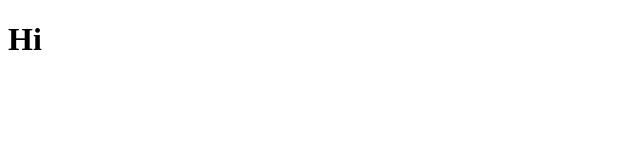
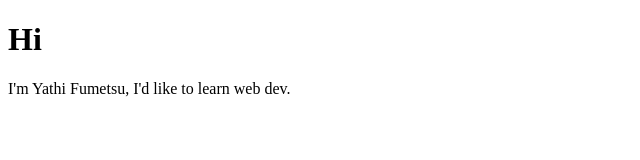
Before and after one commit to YathiFumetsu/learning_webdev, a plain HTML site: page index.html in a window 1280 px wide. Shown: the whole page, without its empty margins (0-640 px from the left). Drawn offline with Linux system fonts and the light colour scheme.

Commit message:
new Dockerfile and small changes to index.html

```diff
--- a/index.html
+++ b/index.html
@@ -7,5 +7,6 @@
 </head>
 <body>
     <h1>Hi</h1>
+    <p>I'm Yathi Fumetsu, I'd like to learn web dev.</p>
 </body>
 </html>
```
Also changed, not shown: 1 other file.
